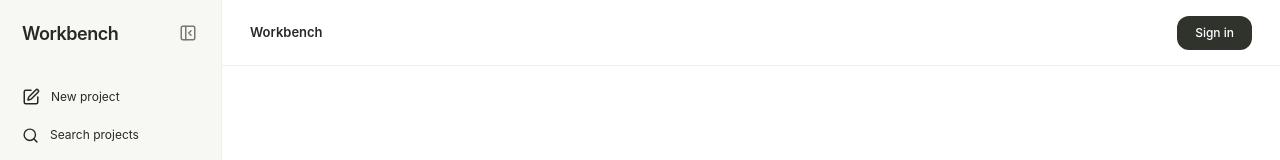
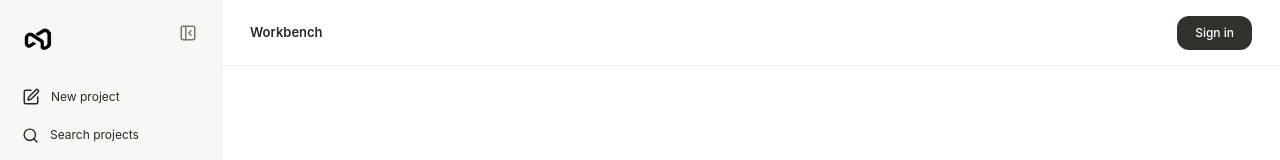
Before and after one commit to willfeldman/workbench, a Next.js app: page /demo in a window 1280 px wide. Shown: the top 160 px of the page. Built offline with nearby package versions, Linux system fonts and the light colour scheme.

Commit message:
Use Workbench logo in the sidebar

```diff
--- a/src/app/globals.css
+++ b/src/app/globals.css
@@ -1814,3 +1814,5 @@ textarea {
 .select-option[data-highlighted] {
   background: #f3f4ef;
 }
+
+.wordmark .workbench-logo { width: 30px; height: 34px; margin: 0; display:block; }
--- a/src/components/workshop.tsx
+++ b/src/components/workshop.tsx
@@ -421,8 +421,9 @@ export default function Workbench({
               newChat();
             }}
             className="wordmark"
+            aria-label="Workbench — new project"
           >
-            Workbench
+            <WorkbenchLogo />
           </a>
           <Button
             variant="ghost"
```
